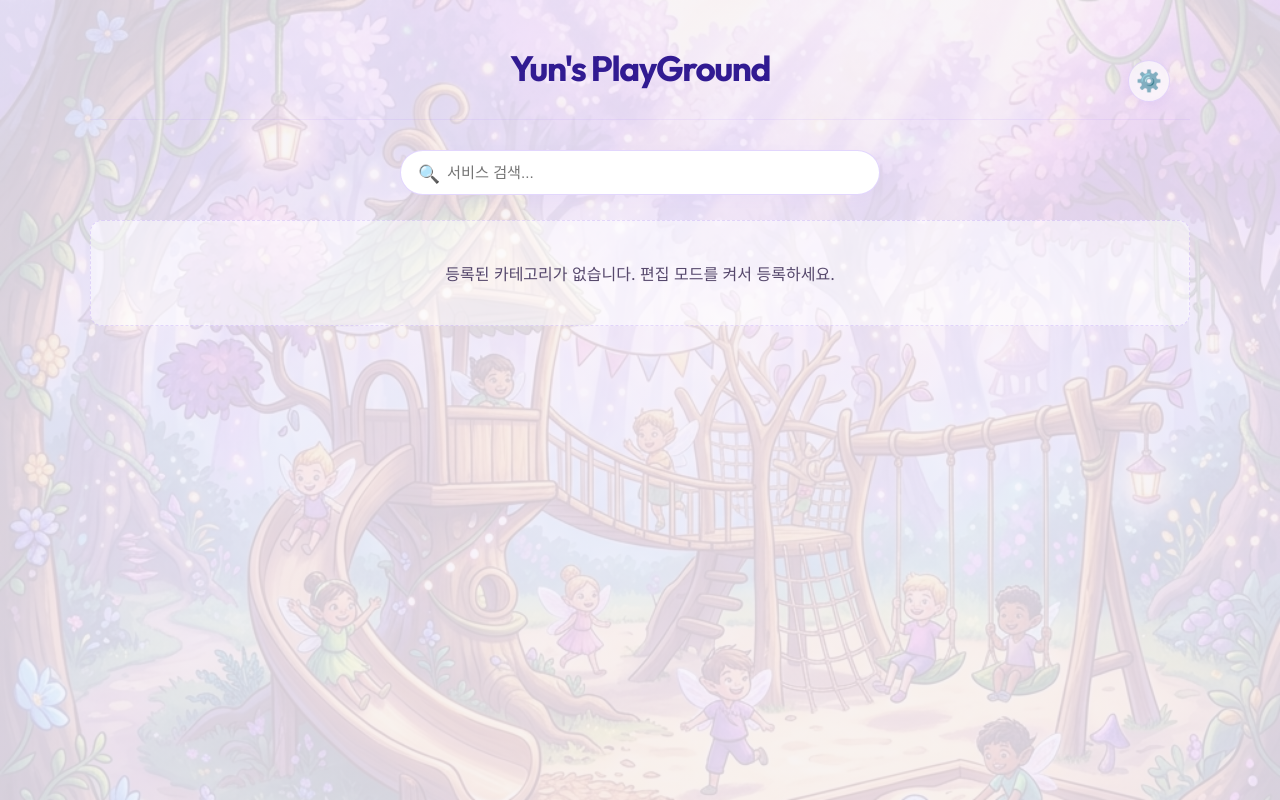
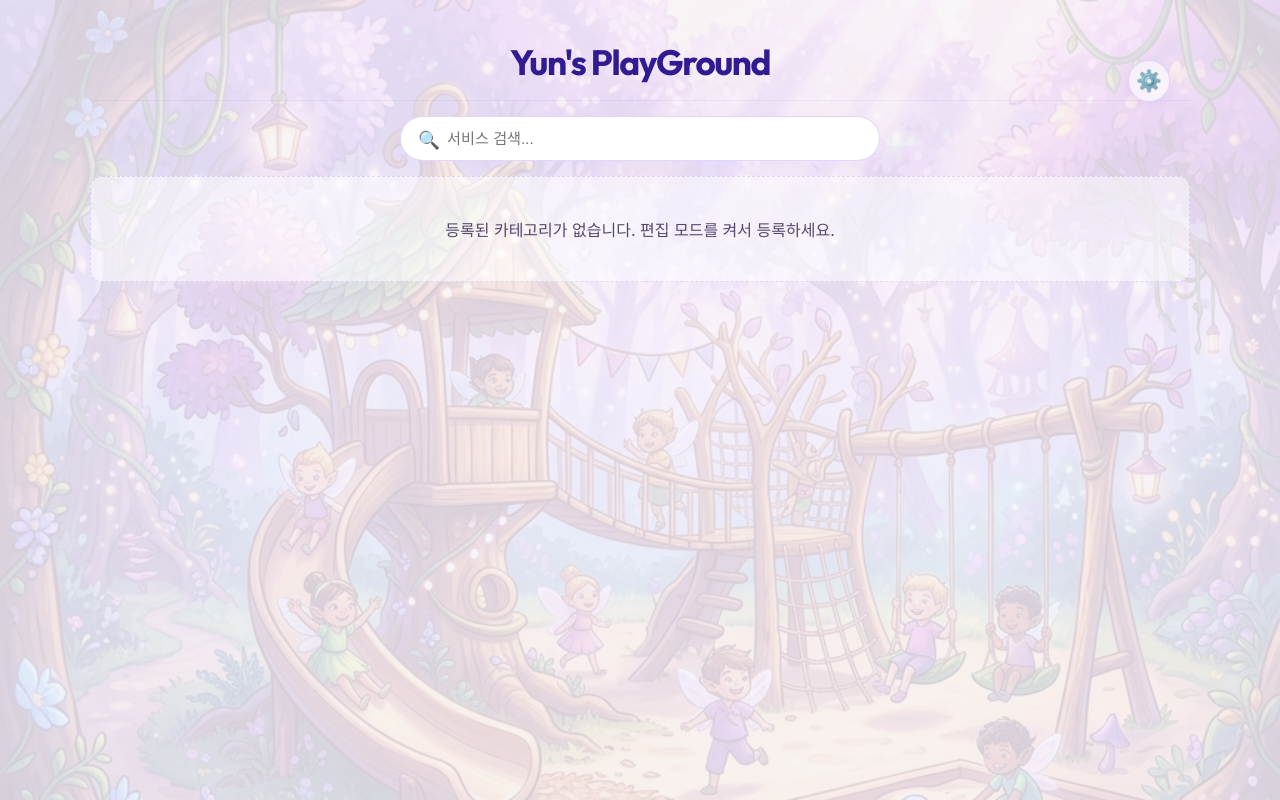
Before and after one commit to patter-ksw/Youns_PG, a website: page index.html in a window 1280 px wide. Drawn offline with nearby package versions, Linux system fonts and the light colour scheme; no server answers.

Commit message:
style: reduce spacing to make layout more compact

```diff
--- a/index.css
+++ b/index.css
@@ -54,10 +54,10 @@ header {
     display: flex;
     justify-content: center;
     align-items: center;
-    margin-bottom: 30px;
+    margin-bottom: 15px;
     border-bottom: 1px solid rgba(139, 92, 246, 0.08);
-    padding-bottom: 20px;
-    min-height: 80px;
+    padding-bottom: 12px;
+    min-height: 60px;
 }
 
 .header-text {
@@ -120,7 +120,7 @@ header p {
 /* Search Bar (Centered below header) */
 .search-container {
     max-width: 480px;
-    margin: 0 auto 25px auto; /* Reduced gap between search and categories */
+    margin: 0 auto 15px auto; /* Reduced gap between search and categories */
     position: relative;
 }
 
@@ -200,7 +200,7 @@ header p {
 .categories-list {
     display: flex;
     flex-direction: column;
-    gap: 30px;
+    gap: 18px;
 }
 
 /* Category Card */
@@ -208,7 +208,7 @@ header p {
     background: var(--card-bg);
     border: 1px solid var(--border-color);
     border-radius: 16px;
-    padding: 24px;
+    padding: 20px;
     backdrop-filter: blur(12px);
     box-shadow: var(--card-shadow);
     transition: border-color 0.3s ease, box-shadow 0.3s ease, transform 0.3s ease;
@@ -223,9 +223,9 @@ header p {
     display: flex;
     justify-content: space-between;
     align-items: center;
-    margin-bottom: 20px;
+    margin-bottom: 12px;
     border-bottom: 2px solid rgba(139, 92, 246, 0.06);
-    padding-bottom: 12px;
+    padding-bottom: 8px;
 }
 
 .category-title {
```
